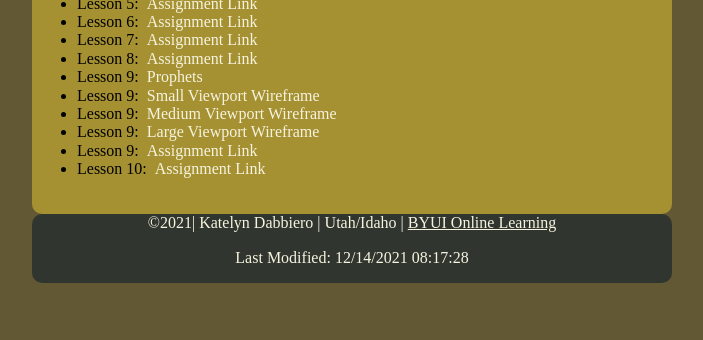
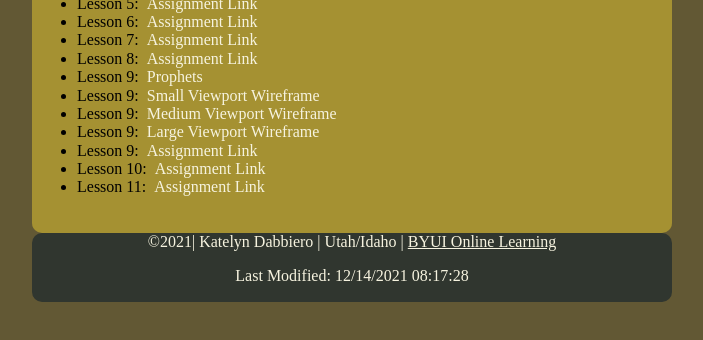
Before and after one commit to KDabbiero/KDabbiero.github.io, a plain HTML site: page index.html in a window 1280 px wide. Shown: the part 282-622 px from the top of the page, without its empty margins (288-991 px from the left). Drawn offline with Linux system fonts and the light colour scheme.

Commit message:
Update lesson11 link

```diff
--- a/index.html
+++ b/index.html
@@ -37,6 +37,7 @@
                             <li>Lesson 9:<a href="https://wireframe.cc/p5HmUS">Large Viewport Wireframe</a></li>
                             <li>Lesson 9:<a href="lesson9/index.html">Assignment Link</a></li>
                             <li>Lesson 10:<a href="lesson10/index.html">Assignment Link</a></li>
+                            <li>Lesson 11:<a href="lesson11/index.html">Assignment Link</a></li>
                       </ul>
                     </div>
                 </div>
```
